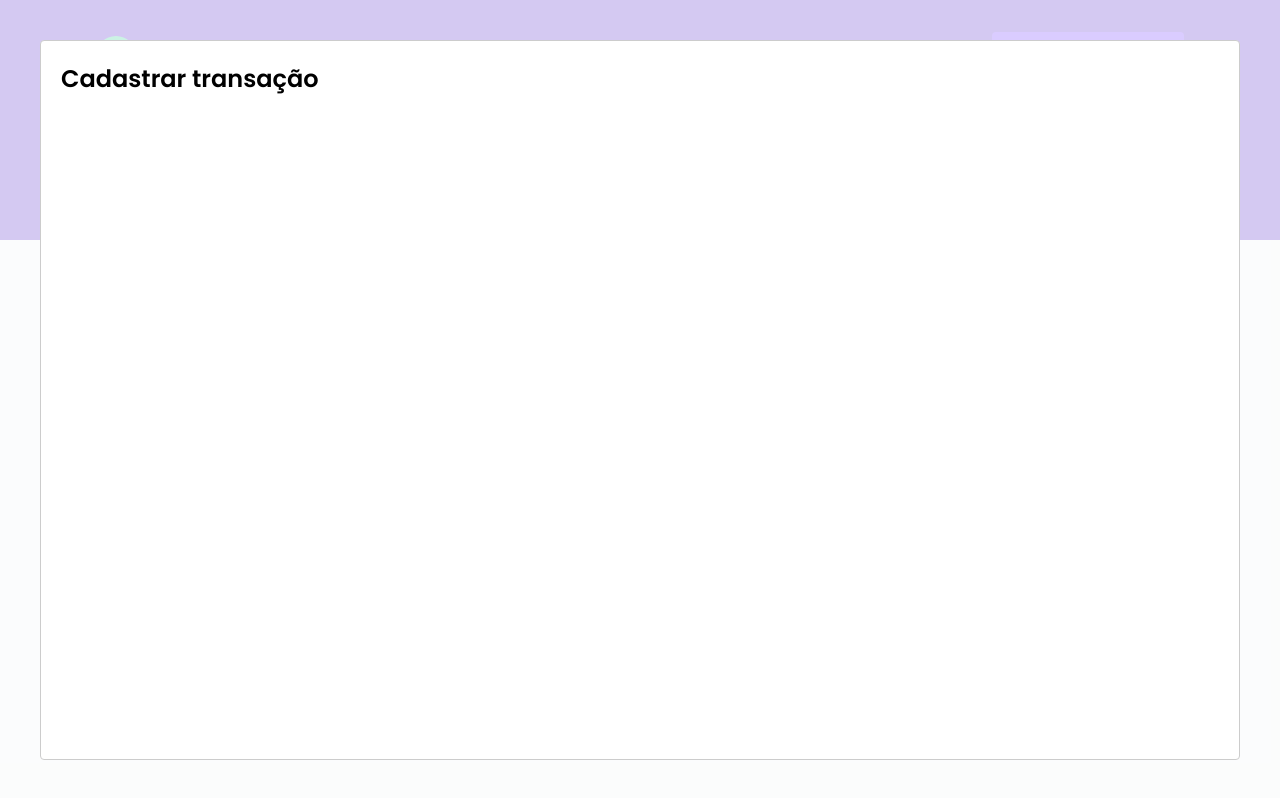
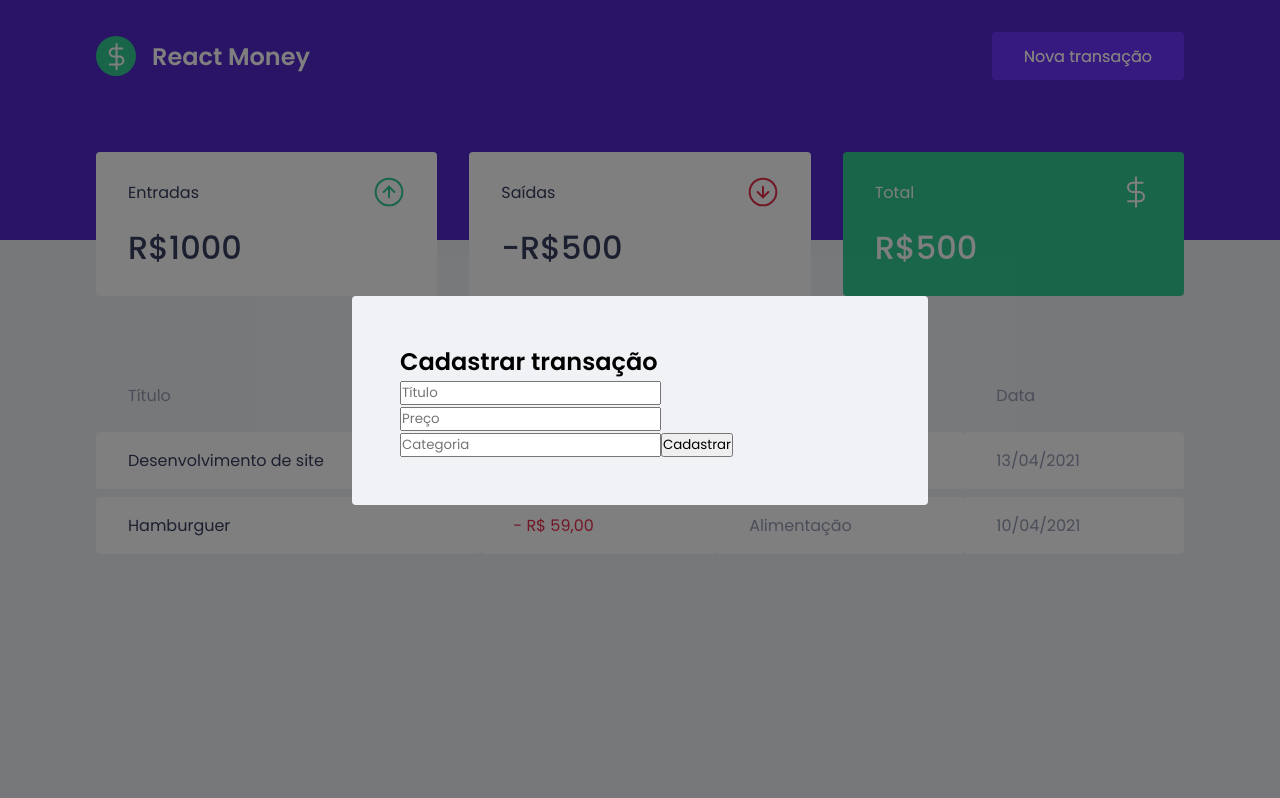
Before and after one commit to joaohenrik03/react-money, a React (Vite) app: page / in a window 1280 px wide. Both pictures are taken after a click on the button "Nova transação". Built offline with nearby package versions, Linux system fonts and the light colour scheme; no server answers; what miragejs would draw is missing.

Commit message:
Modal structure created

```diff
--- a/src/components/NewTransactionModal/index.tsx
+++ b/src/components/NewTransactionModal/index.tsx
@@ -1,4 +1,6 @@
 import Modal from "react-modal";
+
+import { Container } from './style';
 
 type NewTransactionModalProps = {
     isOpen: boolean;
@@ -10,8 +12,29 @@
         <Modal
             isOpen={isOpen}
             onRequestClose={onRequestClose}
+            overlayClassName='react-modal-overlay'
+            className='react-modal-content'
         >
-            <h2>Cadastrar transação</h2>
+            <Container>
+                <h2>Cadastrar transação</h2>
+
+                <input
+                    type="text"
+                    placeholder="Título"
+                />
+                <input
+                    type="number"
+                    placeholder="Preço"
+                />
+                <input
+                    type="text"
+                    placeholder="Categoria"
+                />
+
+                <button type="submit">
+                    Cadastrar
+                </button>
+            </Container>
         </Modal>
     )
 }
--- /dev/null
+++ b/src/components/NewTransactionModal/style.ts
@@ -0,0 +1,5 @@
+import styled from "styled-components";
+
+export const Container = styled.form`
+
+`
--- a/src/styles/global.ts
+++ b/src/styles/global.ts
@@ -51,4 +51,28 @@
         opacity: 0.6;
         cursor: not-allowed;
     }
+
+    .react-modal-overlay {
+        background-color: rgba(0, 0, 0, 0.5);
+
+        position: fixed;
+        top: 0;
+        right: 0;
+        bottom: 0;
+        left: 0;
+
+        display: flex;
+        align-items: center;
+        justify-content: center
+    }
+
+    .react-modal-content {
+        width: min(576px, 100%);
+        padding: 3rem;
+
+        background: var(--background);
+        border-radius: .25rem;
+
+        position: relative;
+    }
 `
```
